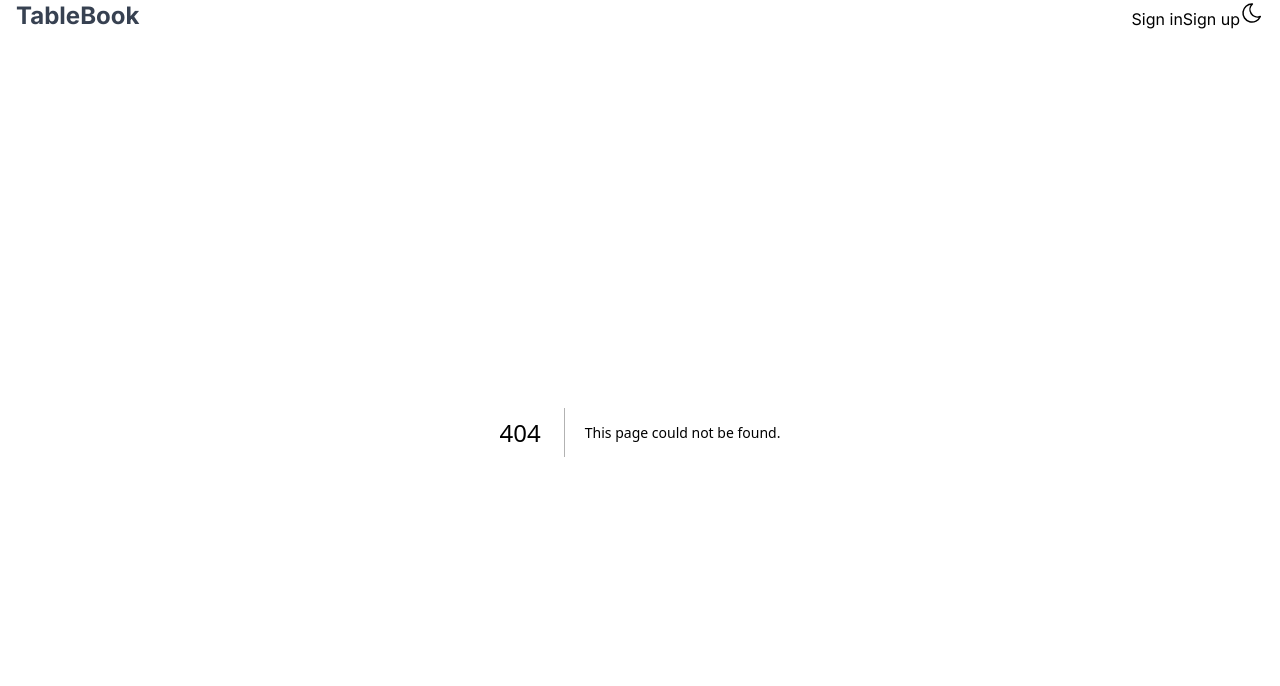
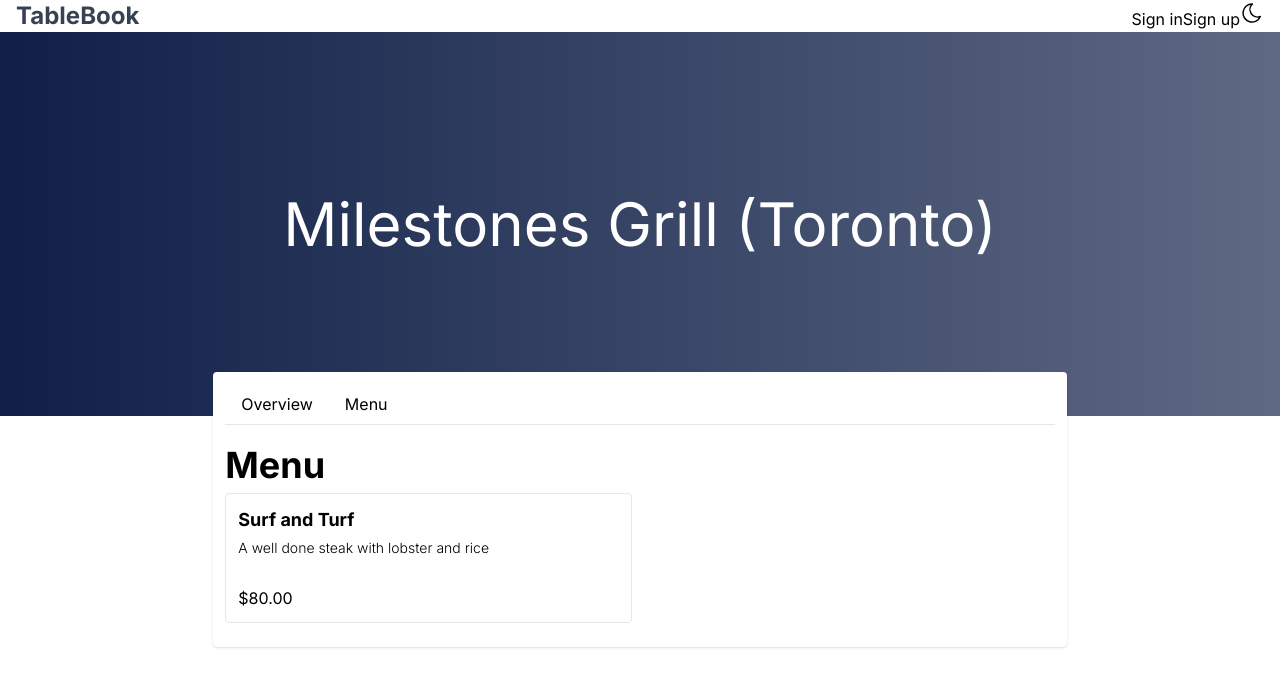
Before and after one commit to youssefwt/tablebook, a Next.js app: page /restaurant/1/menu in a window 1280 px wide. Before the commit this address had no page. Shown: the top 686 px of the page. Built offline with nearby package versions, Linux system fonts and the light colour scheme.

Commit message:
restaurant menu page, restaurantNav

```diff
--- /dev/null
+++ b/src/app/restaurant/RestaurantNav.tsx
@@ -0,0 +1,13 @@
+import Link from 'next/link'
+import React from 'react'
+
+const RestaurantNav = () => {
+    return (
+        <nav className="flex text-reg border-b">
+            <Link href="" className="px-4 py-2 hover:bg-neutral-100"> Overview </Link>
+            <Link href="" className="px-4 py-2 hover:bg-neutral-100"> Menu </Link>
+        </nav>
+    )
+}
+
+export default RestaurantNav
--- /dev/null
+++ b/src/app/restaurant/[slug]/menu/MenuCard.tsx
@@ -0,0 +1,15 @@
+import React from 'react'
+
+const MenuCard = () => {
+    return (
+        <div className=" border rounded p-3 w-[49%] mb-3">
+            <h3 className="font-bold text-lg">Surf and Turf</h3>
+            <p className="font-light mt-1 text-sm">
+                A well done steak with lobster and rice
+            </p>
+            <p className="mt-7">$80.00</p>
+        </div>
+    )
+}
+
+export default MenuCard
--- /dev/null
+++ b/src/app/restaurant/[slug]/menu/page.tsx
@@ -0,0 +1,33 @@
+import React from 'react'
+import Header from '../Header'
+import RestaurantNav from '../../RestaurantNav'
+import MenuCard from './MenuCard'
+
+const Menu = () => {
+    return (
+        <main>
+            <Header />
+            <div className="flex m-auto w-2/3 justify-between items-start 0 -mt-11">
+                <div className="bg-white w-[100%] rounded p-3 shadow">
+                    {/* RESAURANT NAVBAR */}
+                    <RestaurantNav />
+
+                    {/* RESAURANT NAVBAR */} {/* MENU */}
+                    <main className="bg-white mt-5">
+                        <div>
+                            <div className="mt-4 pb-1 mb-1">
+                                <h1 className="font-bold text-4xl">Menu</h1>
+                            </div>
+                            <div className="flex flex-wrap justify-between">
+                                <MenuCard />
+                            </div>
+                        </div>
+                    </main>
+                    {/* MENU */}
+                </div>
+            </div>
+        </main>
+    )
+}
+
+export default Menu
--- a/src/app/restaurant/[slug]/page.tsx
+++ b/src/app/restaurant/[slug]/page.tsx
@@ -1,8 +1,8 @@
 import React from 'react'
 import Header from './Header'
-import Link from 'next/link'
 import ReservationCard from './ReservationCard'
 import { Avatar, Flex } from '@mantine/core'
+import RestaurantNav from '../RestaurantNav'
 
 const Details = () => {
     return (
@@ -12,10 +12,7 @@ const Details = () => {
             <div className="flex m-auto w-2/3 justify-between items-start 0 -mt-11">
                 <div className="bg-white w-[70%] rounded p-3 shadow">
                     {/* RESAURANT NAVBAR */}
-                    <nav className="flex text-reg border-b">
-                        <Link href="" className="px-4 py-2 hover:bg-neutral-100"> Overview </Link>
-                        <Link href="" className="px-4 py-2 hover:bg-neutral-100"> Menu </Link>
-                    </nav>
+                    <RestaurantNav />
                     {/* RESAURANT NAVBAR */} {/* TITLE */}
                     <div className="mt-4 border-b pb-6">
                         <h1 className="font-bold text-6xl">Milesstone Grill</h1>
```
